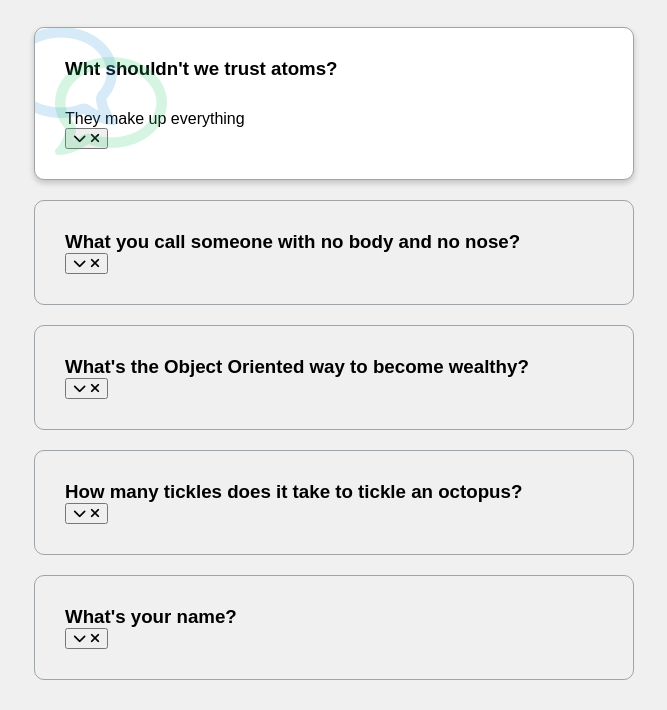
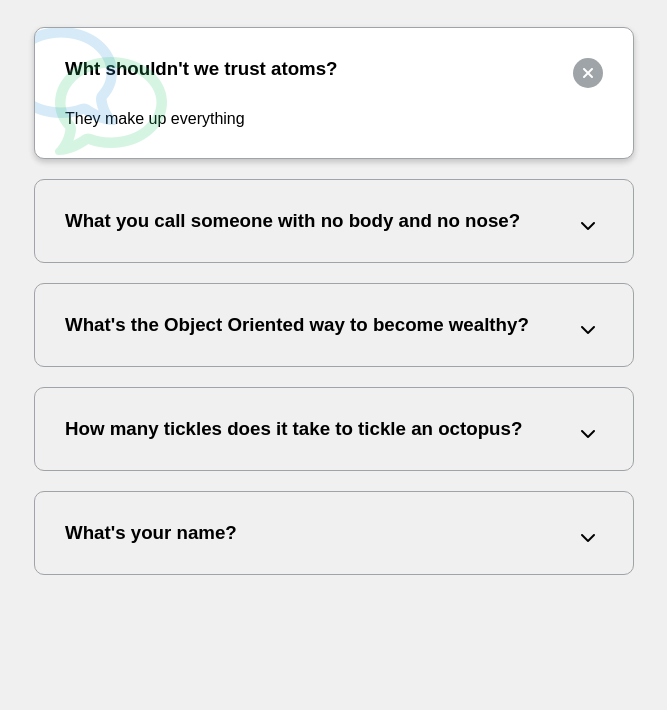
Before and after one commit to Mohamed-Khlawy/Front-End-Web-Development--HTML--CSS--JavaScript-, a plain HTML site: page Project 12 FAQ Collapse/index.html in a window 1280 px wide. Shown: the part 90-800 px from the top of the page, without its empty margins (306-973 px from the left). Drawn offline with Linux system fonts and the light colour scheme; a web font is replaced by a local one.

Commit message:
Finished Project 12 with all it's files and Added the Project Explanation File.

```diff
--- a/Project 12 FAQ Collapse/script.js
+++ b/Project 12 FAQ Collapse/script.js
@@ -0,0 +1,7 @@
+const toggles = document.querySelectorAll('.faq-toggle')
+
+toggles.forEach(toggle => {
+    toggle.addEventListener('click', () => {
+        toggle.parentNode.classList.toggle('active')
+    })
+})
--- a/Project 12 FAQ Collapse/style.css
+++ b/Project 12 FAQ Collapse/style.css
@@ -67,3 +67,41 @@ h1 {
 .faq.active .faq-text {
     display: block;
 }
+
+.faq-toggle {
+    background-color: transparent;
+    border: 0;
+    border-radius: 50%;
+    cursor: pointer;
+    display: flex;
+    align-items: center;
+    justify-content: center;
+    font-size: 16px;
+    padding: 0;
+    position: absolute;
+    top: 30px;
+    right: 30px;
+    height: 30px;
+    width: 30px;
+}
+
+.faq-toggle:focus {
+    outline: 0;
+}
+
+.faq-toggle .fa-times {
+    display: none;
+}
+
+.faq.active .faq-toggle .fa-times {
+    color: #fff;
+    display: block;
+}
+
+.faq.active .faq-toggle .fa-chevron-down {
+    display: none;
+}
+
+.faq.active .faq-toggle {
+    background-color: #9fa4a8;
+}
```
Also changed, not shown: Project 12 FAQ Collapse/Project Explanation.txt (added).
